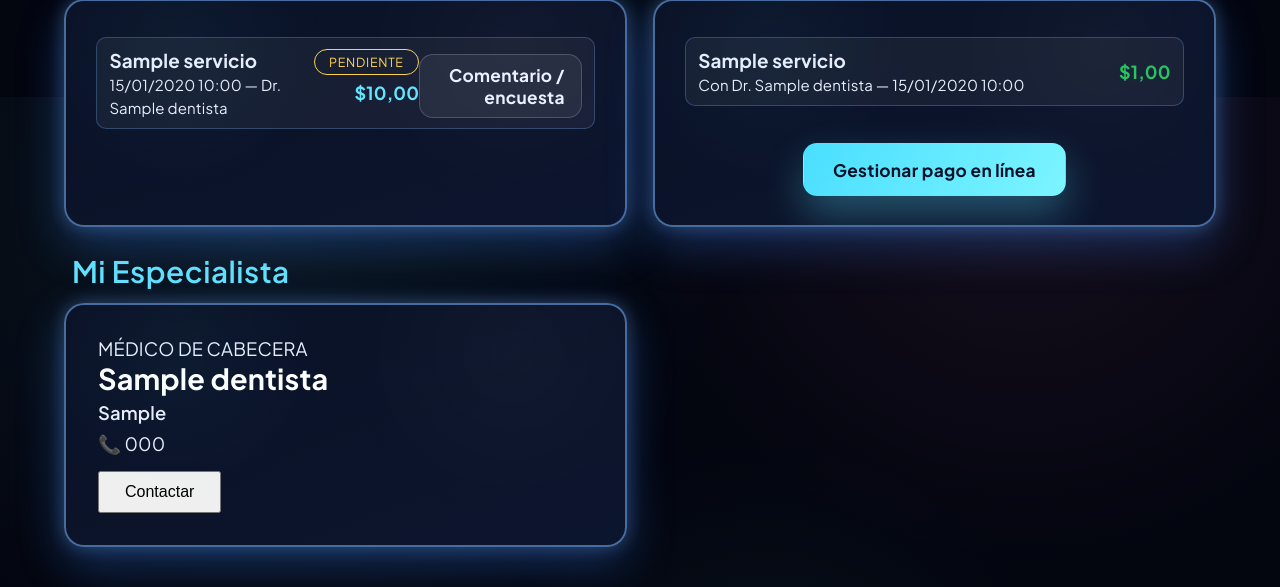
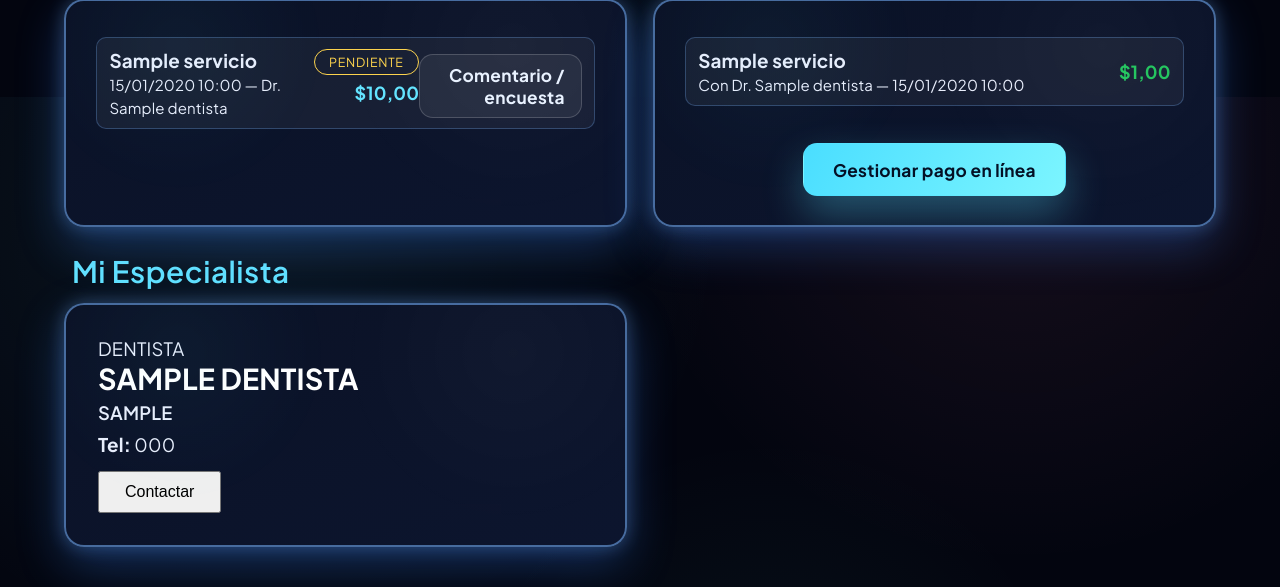
Before and after one commit to Djmaster2021/proyecto_rc, a Django app: page /paciente/ in a window 1280 px wide. Shown: the part 703-1290 px from the top of the page. Run offline with Django 5.2, Linux system fonts and the light colour scheme; a user stored in the database is signed in; tables that the repository leaves empty hold one stand-in row (values such as "Sample post"); grey boxes marked "Sample" are stand-in pictures; some libraries are stand-ins or nearby versions.

Commit message:
Actualiza bloque de especialista en dashboard de paciente

```diff
--- a/paciente/templates/paciente/dashboard.html
+++ b/paciente/templates/paciente/dashboard.html
@@ -176,13 +176,16 @@
         </div>
         <div class="card-modern" style="padding: 2rem;">
             <div>
-                <p style="color: var(--muted); font-size: 0.9rem; text-transform: uppercase;">{% trans "Médico de Cabecera" %}</p>
+                <p style="color: var(--muted); font-size: 0.9rem; text-transform: uppercase;">{% trans "Dentista" %}</p>
                 <h3 style="font-size: 1.8rem; margin-bottom: 5px; color: #fff;">
-                    {% if paciente.dentista %}{{ paciente.dentista.nombre }}{% else %}{% trans "Sin dentista asignado" %}{% endif %}
+                    {% if paciente.dentista %}{{ paciente.dentista.nombre|upper }}{% else %}{% trans "Sin dentista asignado" %}{% endif %}
                 </h3>
-                <p style="color: var(--brand); font-weight: 600; margin-bottom: 8px;">{{ paciente.dentista.especialidad|default:_("Especialidad no definida") }}</p>
+                <p style="color: var(--brand); font-weight: 600; margin-bottom: 8px;">
+                    {% if paciente.dentista %}{{ paciente.dentista.especialidad|default:_("Médico general")|upper }}{% else %}{% trans "Especialidad no definida" %}{% endif %}
+                </p>
                 <p style="color: var(--text-dim); margin-bottom: 15px;">
-                    📞 {% if paciente.dentista and paciente.dentista.telefono %}{{ paciente.dentista.telefono }}{% else %}{% trans "Teléfono no disponible" %}{% endif %}
+                    <strong>{% trans "Tel:" %}</strong>
+                    {% if paciente.dentista and paciente.dentista.telefono %}{{ paciente.dentista.telefono }}{% else %}{% trans "No disponible" %}{% endif %}
                 </p>
                 <button type="button" class="rc-btn" style="padding: 10px 25px; font-size: 1rem;" onclick="contactarDentista()">
                     <i class="ph-bold ph-envelope-simple"></i> {% trans "Contactar" %}
```
